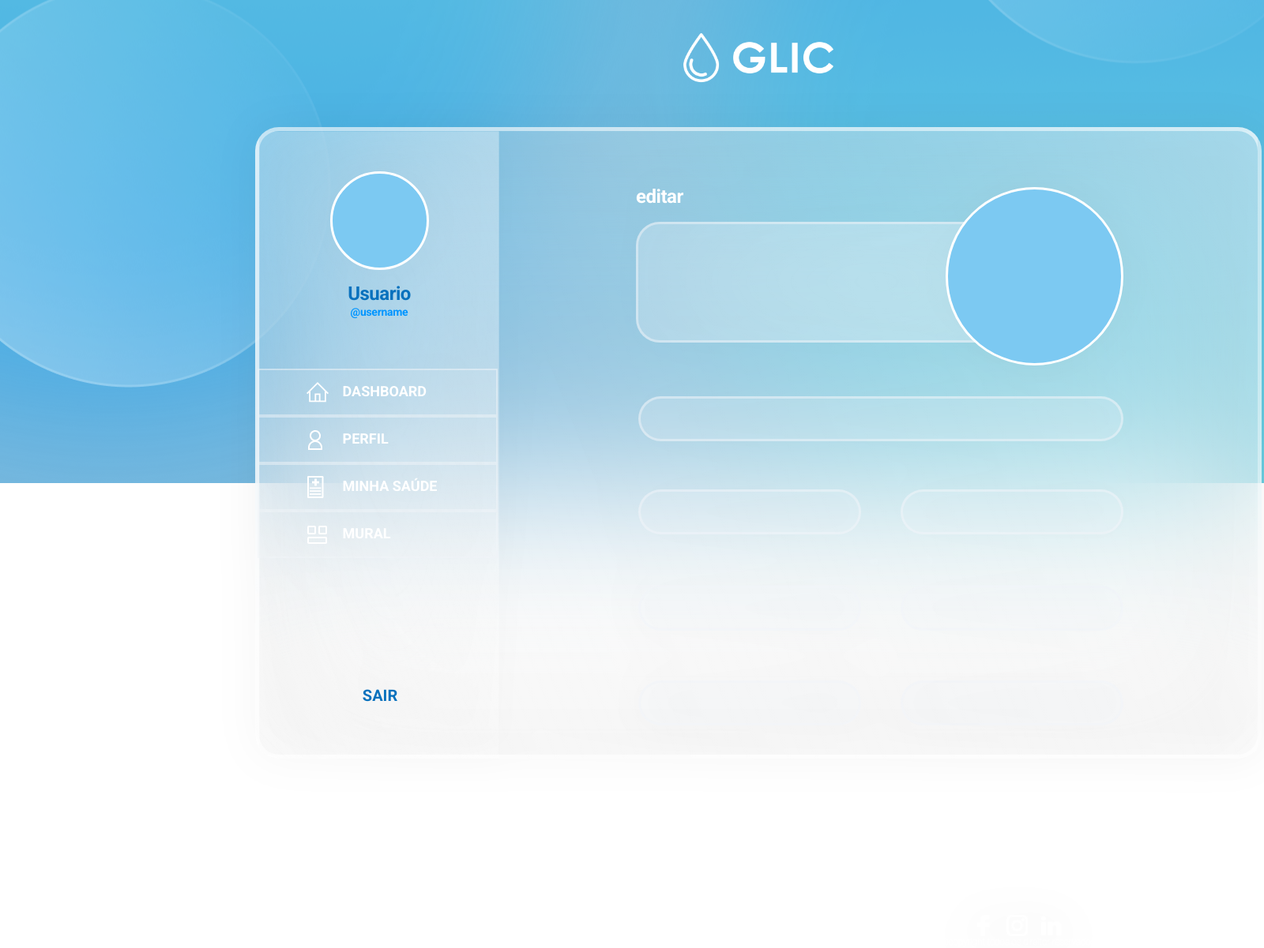
After one commit to carlosdanielsilva/Fabrica-de-Software, a PHP site: page /usuario/perfil.php in a window 1600 px wide. The commit adds this page. Shown: the top 1201 px of the page at 79% size. Run offline with PHP 8.4, Linux system fonts and the light colour scheme; a user stored in the database is signed in.

Commit message:
inicio perfil

```diff
--- a/usuario/dashboard.php
+++ b/usuario/dashboard.php
@@ -57,7 +57,7 @@
 						<div class="navbar-list">
 							<ul>
 								<a href="dashboard.php"><li class="list-item" id="menu-item1">DASHBOARD</li></a>
-								<a href="dashboard.php"><li class="list-item" id="menu-item2">PERFIL</li></a>
+								<a href="perfil.php"><li class="list-item" id="menu-item2">PERFIL</li></a>
 								<a href="registro.php"><li class="list-item" id="menu-item3">MINHA SAÚDE</li></a>
 								<a href="registro.php"><li class="list-item" id="menu-item4">MURAL</li></a>
 							</ul>
--- /dev/null
+++ b/usuario/estilo-perfil.css
@@ -0,0 +1,381 @@
+
+/* INÍCIO ESTILIZAÇÕES GERAIS */
+
+body{
+    margin: 0;
+    padding: 0;
+    font-family: 'Roboto';
+    background: url(img/BG.png) no-repeat center center fixed;
+}
+
+/* estilo de testes para destacar divs */
+/* div{
+    border: 2px solid red;
+} */
+
+ul{
+    list-style: none;
+}
+
+li{
+    display: inline;
+}
+
+a{
+    text-decoration: none;
+}
+
+/* FIM ESTILIZAÇÕES GERAIS */
+
+
+/* INÍCIO CABEÇALHO E RODAPÉ */
+
+.logo{
+    position: absolute;
+    top: 29px;
+    left: 844px;
+}
+
+.rodape{
+    position: absolute;
+    width: 376px;
+    height: 84px;
+    left: 772px;
+    top: 993px;
+}
+
+.rodape p{
+    color: #fff;
+    font-family: 'Roboto';
+    font-style: normal;
+    font-weight: 400;
+    font-size: 12px;
+    line-height: 14px;
+    text-align: center;
+    letter-spacing: -0.02em;
+}
+
+.icones{
+    width: 113.19px;
+    position: relative;
+    left: 131px;
+    display: flex;
+    justify-content: space-between;
+}
+
+/* FIM CABEÇALHO E RODAPÉ */
+
+
+/* INÍCIO CONTAINER PRINCIPAL */
+
+.container{
+    position: absolute;
+    width: 1274px;
+    height: 800px;
+    left: 323px;
+    top: 161px;
+    filter: drop-shadow(0px 0px 25px rgba(0, 0, 0, 0.1));
+    background: linear-gradient(248.48deg, rgba(255, 255, 255, 0.48) 0%, rgba(255, 255, 255, 0.12) 100%);
+    backdrop-filter: blur(100px);
+    border: 5px solid;
+    border-radius: 30px;
+    border-color: #ffffff94;
+    border-style: solid;
+}
+
+/* FIM CONTAINER PRINCIPAL */
+
+
+/* INICIO MENU (NAVBAR) */
+
+.navbar{
+    position: absolute;
+    width: 304px;
+    height: 795px;
+    top: 0px;
+    left: 0px;
+    background: linear-gradient(248.48deg, rgba(255, 255, 255, 0.329) 0%, rgba(255, 255, 255, 0.041) 100%);
+    backdrop-filter: blur(100px);
+    border-radius: 25px 0 0 25px;
+}
+
+.navbar-inner{
+    display: flex;
+    justify-content: center;
+    padding: 0;
+}
+
+.profile-picture{
+    position: absolute;
+    width: 125px;
+    height: 125px;
+    top: 50px;
+    background: #7CC9F2;
+    border: 3px solid #FFFFFF;
+    border-radius: 100%;
+}
+
+.navbar-user-dados{
+    position: absolute;
+    align-items: center;
+    display: flex;
+    justify-content: center;
+    top: 200px;
+}
+
+.navbar-name{
+    position: absolute;
+    font-weight: bold;
+    font-size: 24px;
+    line-height: 28px;
+    text-align: center;
+    letter-spacing: -0.02em;
+    color: #0871BD;
+}
+
+.navbar-username{
+    position: absolute;
+    top: 20px;
+    font-weight: bold;
+    font-size: 14px;
+    line-height: 16px;
+    display: flex;
+    align-items: center;
+    text-align: center;
+    letter-spacing: -0.02em;
+    color: #0095ff;
+}
+
+.navbar-list{
+    position: absolute;
+    top: 300px;
+    width: 304px;
+    height: 400px;
+    padding: 0;
+    margin: 0;
+    list-style: none;
+}
+
+.list-item{
+    position: relative;
+    width: 304px;
+    height: 60px;
+    left: -42px;
+    padding: 10px 10% 5% 40%;
+    border: 2px solid rgba(240, 244, 247, 0.5);
+    box-sizing: border-box;
+    text-align: center;
+    display: flex;
+    flex-wrap: wrap;
+    align-items: center;
+    font-size: 18px;
+    font-weight: bolder;
+
+}
+
+#menu-item1,#menu-item2,#menu-item3,#menu-item4{
+    color: white;
+}
+
+#menu-item1:hover,#menu-item2:hover,#menu-item3:hover,#menu-item4:hover{
+    background-color: rgba(240, 244, 247, 0.521);
+    color: #0871BD;
+}
+
+#menu-item1{
+    background: rgba(240, 244, 247, 0.11) url(img/Nav-Home.png) no-repeat 22%;
+}
+
+#menu-item2{
+    background: rgba(240, 244, 247, 0.11) url(img/Nav-Perfil.png) no-repeat 22%;
+}
+
+#menu-item3{
+    background: rgba(240, 244, 247, 0.11) url(img/Nav-MinhaSaude.png) no-repeat 22%;
+}
+
+#menu-item4{
+    background: rgba(240, 244, 247, 0.11) url(img/Nav-Mural.png) no-repeat 22%;
+}
+
+.navbar-sair{
+    position: absolute;
+    top: 700px;
+    width: 304px;
+    height: 60px;
+    padding: 0;
+    margin: 0;
+    left: 43%;
+    color: #0871BD;
+}
+
+.button-sign-out{
+    color: #0871BD;
+    font-size: 20px;
+    font-weight: bold;
+}
+
+/* FIM MENU (NAVBAR) */
+
+
+/* INICIO TELA CONTEÚDOS */
+
+.perfil span{
+    position: absolute;
+    width: 61px;
+    height: 28px;
+    left: 477px;
+    top: 69px;
+
+    font-family: 'Roboto';
+    font-style: normal;
+    font-weight: 700;
+    font-size: 24px;
+    line-height: 28px;
+    display: flex;
+    align-items: center;
+    text-align: center;
+    letter-spacing: -0.02em;
+
+    color: #FFFFFF;
+}
+
+.secao-usuario{
+    position: absolute;
+    width: 502px;
+    height: 153px;
+    left: 477px;
+    top: 115px;
+
+    background: rgba(240, 244, 247, 0.2);
+
+    border: 3px solid rgba(240, 244, 247, 0.5);
+    box-sizing: border-box;
+    backdrop-filter: blur(100px);
+
+    border-radius: 30px;
+}
+
+.foto-perfil{
+    position: absolute;
+    width: 225px;
+    height: 226px;
+    left: 389px;
+    top: -47px;
+    background: #7CC9F2;
+    border: 3px solid #FFFFFF;
+    border-radius: 120px;
+}
+
+.secao-email{
+    position: absolute;
+    width: 614px;
+    height: 57px;
+    left: 0;
+    top: 218px;
+
+    background: rgba(240, 244, 247, 0.2);
+    border: 3px solid rgba(240, 244, 247, 0.5);
+    box-sizing: border-box;
+    backdrop-filter: blur(100px);
+    border-radius: 30px;
+}
+
+.secao-dn{
+    position: absolute;
+    width: 281.94px;
+    height: 57px;
+    left: 0px;
+    top: 336px;
+
+    background: rgba(240, 244, 247, 0.2);
+
+    border: 3px solid rgba(240, 244, 247, 0.5);
+    box-sizing: border-box;
+    backdrop-filter: blur(100px);
+
+    border-radius: 30px;
+}
+
+.secao-genero{
+    position: absolute;
+    width: 281.94px;
+    height: 57px;
+    left: 332px;
+    top: 336px;
+
+    background: rgba(240, 244, 247, 0.2);
+
+    border: 3px solid rgba(240, 244, 247, 0.5);
+    box-sizing: border-box;
+    backdrop-filter: blur(100px);
+
+    border-radius: 30px;
+}
+
+.secao-diabetes{
+    position: absolute;
+    width: 281.94px;
+    height: 57px;
+    left: 0px;
+    top: 458px;
+
+    background: rgba(240, 244, 247, 0.2);
+
+    border: 3px solid rgba(240, 244, 247, 0.5);
+    box-sizing: border-box;
+    backdrop-filter: blur(100px);
+
+    border-radius: 30px;
+}
+
+.secao-telefone{
+    position: absolute;
+    width: 281.94px;
+    height: 57px;
+    left: 332px;
+    top: 458px;
+
+    background: rgba(240, 244, 247, 0.2);
+
+    border: 3px solid rgba(240, 244, 247, 0.5);
+    box-sizing: border-box;
+    backdrop-filter: blur(100px);
+
+    border-radius: 30px;
+}
+
+.secao-data{
+    position: absolute;
+    width: 281.94px;
+    height: 57px;
+    left: 0px;
+    top: 578px;
+
+    background: rgba(240, 244, 247, 0.2);
+
+    border: 3px solid rgba(240, 244, 247, 0.5);
+    box-sizing: border-box;
+    backdrop-filter: blur(100px);
+
+    border-radius: 30px;
+}
+
+.secao-tipo{
+    position: absolute;
+    width: 281.94px;
+    height: 57px;
+    left: 332px;
+    top: 578px;
+
+    background: rgba(240, 244, 247, 0.2);
+
+    border: 3px solid rgba(240, 244, 247, 0.5);
+    box-sizing: border-box;
+    backdrop-filter: blur(100px);
+
+    border-radius: 30px;
+}
+
+
+/* FIM TELA CONTEÚDOS */
--- /dev/null
+++ b/usuario/perfil.php
@@ -0,0 +1,125 @@
+<?php
+	session_start();
+	if ($_SESSION['log'] != "ativo")
+	{
+		session_destroy();
+		header("location:../login/index.php");
+	}
+
+	include_once("../login/conexao.php");
+?>
+<!DOCTYPE html>
+<html lang="pt-br">
+<head>
+	<script type="text/javascript">
+		function sair()
+		{
+			if (confirm("Deseja realmente sair?"))
+			{
+				setTimeout(function() {
+				    window.location.href = "../login/logout.php?destroy=yes";
+				}, 1);
+			}
+		}
+	</script>
+	<meta charset="utf-8">
+	<meta name="viewport" content="width=device-width, initial-scale=1">
+	<link rel="stylesheet" href="https://maxcdn.bootstrapcdn.com/bootstrap/3.3.7/css/bootstrap.min.css">
+	<script src="https://ajax.googleapis.com/ajax/libs/jquery/3.3.1/jquery.min.js"></script>
+	<script src="https://maxcdn.bootstrapcdn.com/bootstrap/3.3.7/js/bootstrap.min.js"></script>
+	<link rel="stylesheet" href="https://cdnjs.cloudflare.com/ajax/libs/font-awesome/4.7.0/css/font-awesome.min.css">
+	<link rel="stylesheet" type="text/css" href="estilo-perfil.css">
+	<link rel="preconnect" href="https://fonts.googleapis.com">
+	<link rel="preconnect" href="https://fonts.gstatic.com" crossorigin>
+	<link href="https://fonts.googleapis.com/css2?family=Roboto:wght@100;700&display=swap" rel="stylesheet">
+	<script type="text/javascript" src="https://ajax.googleapis.com/ajax/libs/jquery/3.3.1/jquery.min.js"></script>
+	<title>Minha Saúde</title>
+
+</head>
+<body>
+
+	<div class="logo">
+			<img src="img/Logo_GLIC_branco.png" width="232px">
+	</div>
+
+		<div style="margin-top: 100px;" class="all">
+			<div class="container">
+				<nav class="navbar">
+					<div class="navbar-inner">
+						<div class="profile-picture">
+							<!--pegar imagem cadastrada no perfil-->
+						</div>
+						<div class="navbar-user-dados">
+							<p class="navbar-name">Usuario</p> <br> <!--pegar nome cadastrado no perfil-->
+							<p class="navbar-username">@username</p> <!--pegar username cadastrado no perfil-->
+						</div>
+						<div class="navbar-list">
+							<ul>
+								<a href="dashboard.php"><li class="list-item" id="menu-item1">DASHBOARD</li></a>
+								<a href="dashboard.php"><li class="list-item" id="menu-item2">PERFIL</li></a>
+								<a href="registro.php"><li class="list-item" id="menu-item3">MINHA SAÚDE</li></a>
+								<a href="registro.php"><li class="list-item" id="menu-item4">MURAL</li></a>
+							</ul>
+						</div>
+						<div class="navbar-sair">
+							<a href="" onclick="sair()"><li class="button-sign-out">SAIR</li></a>
+						</div>
+					</div>
+				</nav>
+
+				<div class="container-tela">
+
+                    <div class="perfil">
+                        <span>editar</span> <!--transformar para um botão de editar-->
+                        <div class="secao-usuario">
+
+                        <div>
+
+                        <div class="foto-perfil">
+                        </div>
+                    </div>
+
+                    <div class="secao-email">
+
+                    </div>
+
+                    <div class="secao-dn">
+
+                    </div>
+
+                    <div class="secao-genero">
+
+                    </div>
+
+                    <div class="secao-diabetes">
+
+                    </div>
+
+                    <div class="secao-telefone">
+
+                    </div>
+
+                    <div class="secao-data">
+
+                    </div>
+
+                    <div class="secao-tipo">
+
+                    </div>
+
+                </div>
+
+
+
+		<div class="rodape">
+			<div class="icones">
+				<img src="img/facebook-branco.png" width="27px">
+				<img src="img/instagram-branco.png" width="27px">
+				<img src="img/linkedin-branco.png" width="27px">
+			</div>
+
+			<p class="direitos">@copyright todos os direitor reservados</p>
+			<p>designed by TECHUMAN</p>
+		</div>
+  </body>
+</html>
--- a/usuario/registro.php
+++ b/usuario/registro.php
@@ -56,7 +56,7 @@
 						<div class="navbar-list">
 							<ul>
 								<a href="dashboard.php"><li class="list-item" id="menu-item1">DASHBOARD</li></a>
-								<a href="dashboard.php"><li class="list-item" id="menu-item2">PERFIL</li></a>
+								<a href="perfil.php"><li class="list-item" id="menu-item2">PERFIL</li></a>
 								<a href="registro.php"><li class="list-item" id="menu-item3">MINHA SAÚDE</li></a>
 								<a href="registro.php"><li class="list-item" id="menu-item4">MURAL</li></a>
 							</ul>
@@ -98,7 +98,7 @@
 							echo "<input type='button'  onclick=\"window.location='registro.php';\" value='Apagar filtro'>";
 							echo "</form>";
 
-								?>
+							?>
 							</div>
 
 							<div class="bloco-glicemia">
```
Also changed, not shown: usuario/php registro.php (added, +183 -0 lines).
